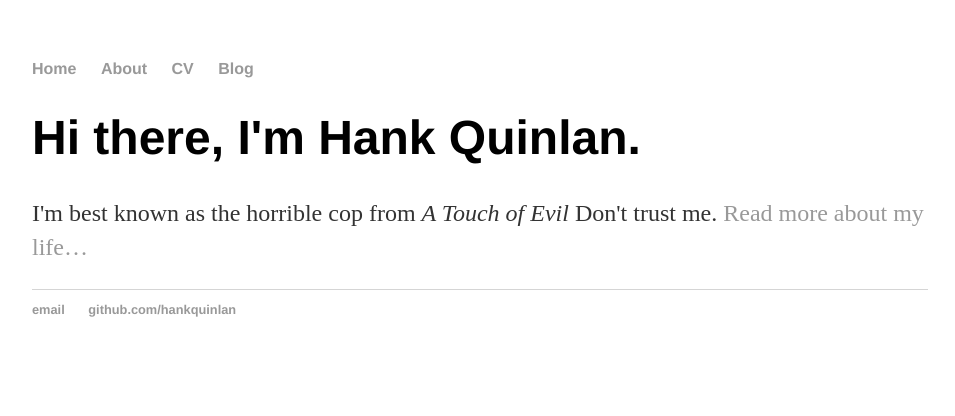
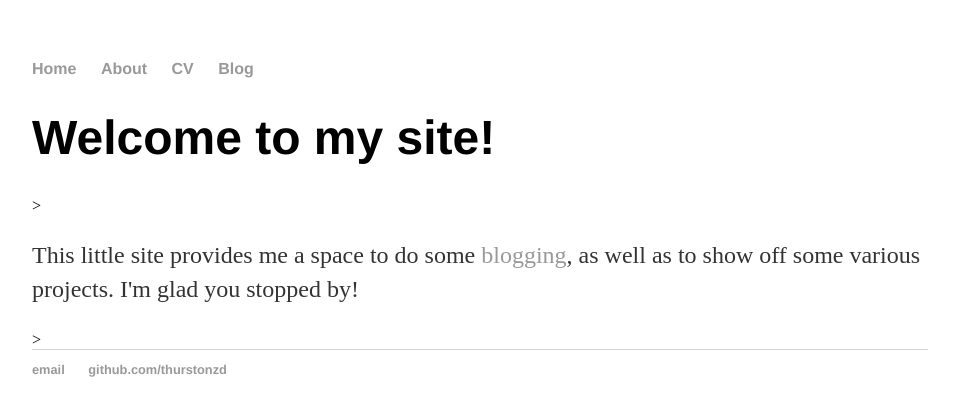
Before and after one commit to thurstonzd/thurstonzd.github.io, a Jekyll site: the page built from index.html, in a window 1280 px wide. Shown: the top 416 px of the page, without its empty margins (160-1115 px from the left). Built offline with Jekyll 4.4.1, drawn with Linux system fonts in a browser that asks for light colours.

Commit message:
personalized site

```diff
--- a/_layouts/default.html
+++ b/_layouts/default.html
@@ -22,8 +22,8 @@
 
         <footer>
             <ul>
-                <li><a href="mailto:hankquinlanhub@gmail.com">email</a></li>
-                <li><a href="https://github.com/hankquinlan">github.com/hankquinlan</a></li>
+                <li><a href="mailto:zachary.pamela@gmail.com">email</a></li>
+                <li><a href="https://github.com/thurstonzd">github.com/thurstonzd</a></li>
             </ul>
         </footer>
     </body>
--- a/blog/index.html
+++ b/blog/index.html
@@ -1,6 +1,6 @@
 ---
 layout : default
-title : Hank Quinlan's Blog
+title : Zack's Blog
 ---
 
 <h1>{{ page.title }}</h1>
--- a/index.html
+++ b/index.html
@@ -1,10 +1,11 @@
 ---
 layout : default
-title : Hank Quinlan, Horrible Cop
+title : Zack Thurston, Business Analyst and Dad
 ---
 <div class="blurb">
-    <h1>Hi there, I'm Hank Quinlan.</h1>
+    <h1>Welcome to my site!</h1>>
 
-    <p>I'm best known as the horrible cop from <em>A Touch of Evil</em>
-    Don't trust me. <a href="/about">Read more about my life&hellip;</a></p>
+    <p>This little site provides me a space to do some <a href="/blog">blogging</a>,
+        as well as to show off some various projects. I'm glad you stopped by!
+    </p>>
 </div>
```
Also changed, not shown: _posts/2020-10-15-first-post.md (renamed from _posts/2014-04-30-hank-quinlan-site-launched.md).
